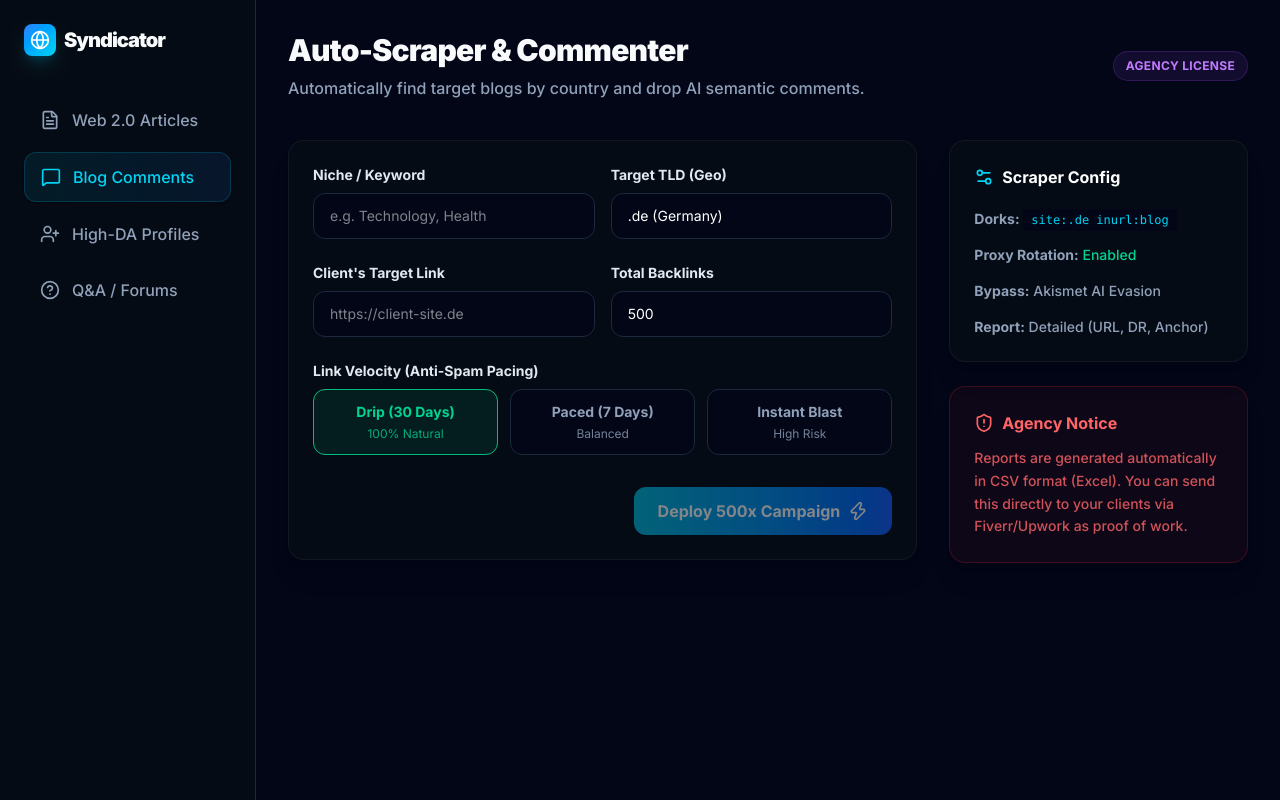
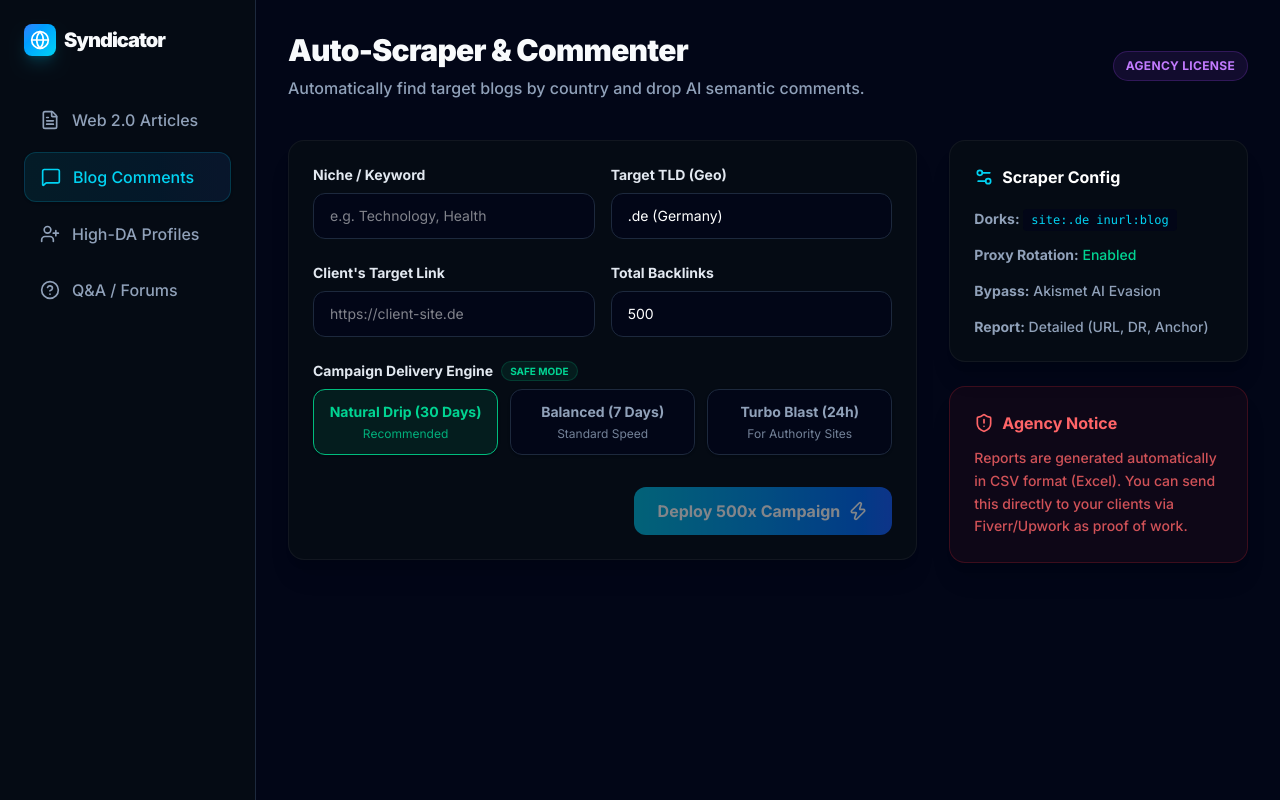
Before and after one commit to mnaveedkhtri-ui/Zyntix-, a Next.js app: page /dashboard/comments in a window 1280 px wide. Built offline with nearby package versions, Linux system fonts and the light colour scheme.

Commit message:
style: remove scary spam terminology from UI and use professional agency delivery terms

```diff
--- a/src/app/dashboard/comments/page.tsx
+++ b/src/app/dashboard/comments/page.tsx
@@ -148,29 +148,34 @@ export default function BulkComments() {
                   </div>
                 </div>
 
-                {/* Natural Pacing / Drip Feed (Anti-Spam) */}
+                {/* Campaign Delivery Engine */}
                 <div className="mb-8">
-                  <label className="block text-sm font-bold text-slate-200 mb-2">Link Velocity (Anti-Spam Pacing)</label>
+                  <label className="block text-sm font-bold text-slate-200 mb-2 flex items-center gap-2">
+                    Campaign Delivery Engine <span className="bg-emerald-500/10 text-emerald-400 text-[10px] uppercase px-2 py-0.5 rounded-full border border-emerald-500/20">Safe Mode</span>
+                  </label>
                   <div className="grid grid-cols-3 gap-3">
-                    <label className="cursor-pointer">
+                    <label className="cursor-pointer group">
                       <input type="radio" name="velocity" className="peer sr-only" defaultChecked />
-                      <div className="p-3 text-center border border-slate-800 bg-[#020617] rounded-xl text-slate-400 peer-checked:border-emerald-500 peer-checked:text-emerald-400 peer-checked:bg-emerald-500/10 transition-all text-sm font-bold">
-                        Drip (30 Days)
-                        <div className="text-xs font-normal opacity-80 mt-1">100% Natural</div>
+                      <div className="p-3 text-center border border-slate-800 bg-[#020617] rounded-xl text-slate-400 peer-checked:border-emerald-500 peer-checked:text-emerald-400 peer-checked:bg-emerald-500/10 transition-all text-sm font-bold group-hover:border-slate-600 shadow-sm relative overflow-hidden">
+                        Natural Drip (30 Days)
+                        <div className="text-xs font-normal opacity-80 mt-1">Recommended</div>
+                        <div className="absolute top-0 right-0 w-8 h-8 bg-emerald-500/20 blur-xl rounded-full opacity-0 peer-checked:opacity-100"></div>
                       </div>
                     </label>
-                    <label className="cursor-pointer">
+                    <label className="cursor-pointer group">
                       <input type="radio" name="velocity" className="peer sr-only" />
-                      <div className="p-3 text-center border border-slate-800 bg-[#020617] rounded-xl text-slate-400 peer-checked:border-cyan-500 peer-checked:text-cyan-400 peer-checked:bg-cyan-500/10 transition-all text-sm font-bold">
-                        Paced (7 Days)
-                        <div className="text-xs font-normal opacity-80 mt-1">Balanced</div>
+                      <div className="p-3 text-center border border-slate-800 bg-[#020617] rounded-xl text-slate-400 peer-checked:border-blue-500 peer-checked:text-blue-400 peer-checked:bg-blue-500/10 transition-all text-sm font-bold group-hover:border-slate-600 shadow-sm relative overflow-hidden">
+                        Balanced (7 Days)
+                        <div className="text-xs font-normal opacity-80 mt-1">Standard Speed</div>
+                        <div className="absolute top-0 right-0 w-8 h-8 bg-blue-500/20 blur-xl rounded-full opacity-0 peer-checked:opacity-100"></div>
                       </div>
                     </label>
-                    <label className="cursor-pointer">
+                    <label className="cursor-pointer group">
                       <input type="radio" name="velocity" className="peer sr-only" />
-                      <div className="p-3 text-center border border-slate-800 bg-[#020617] rounded-xl text-slate-400 peer-checked:border-red-500 peer-checked:text-red-400 peer-checked:bg-red-500/10 transition-all text-sm font-bold">
-                        Instant Blast
-                        <div className="text-xs font-normal opacity-80 mt-1">High Risk</div>
+                      <div className="p-3 text-center border border-slate-800 bg-[#020617] rounded-xl text-slate-400 peer-checked:border-cyan-500 peer-checked:text-cyan-400 peer-checked:bg-cyan-500/10 transition-all text-sm font-bold group-hover:border-slate-600 shadow-sm relative overflow-hidden">
+                        Turbo Blast (24h)
+                        <div className="text-xs font-normal opacity-80 mt-1">For Authority Sites</div>
+                        <div className="absolute top-0 right-0 w-8 h-8 bg-cyan-500/20 blur-xl rounded-full opacity-0 peer-checked:opacity-100"></div>
                       </div>
                     </label>
                   </div>
```
